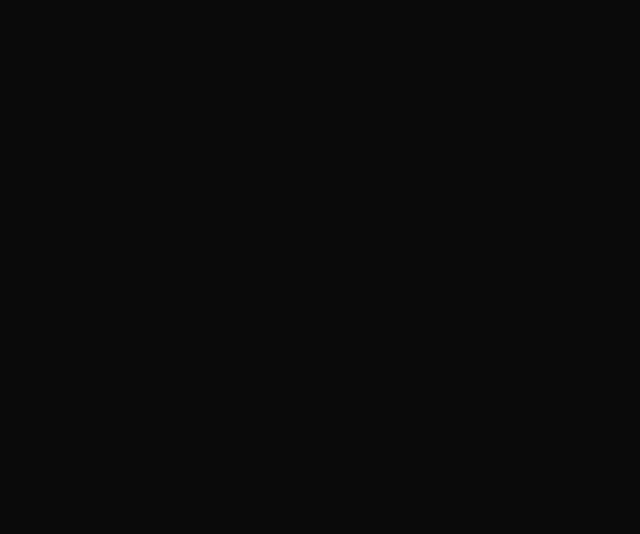
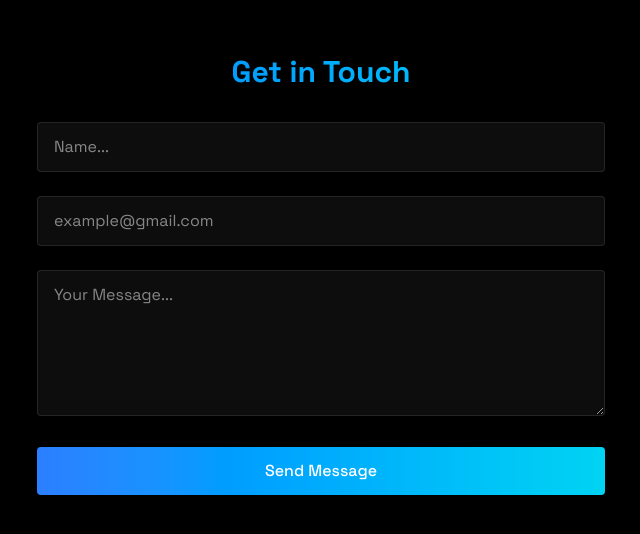
Before and after one commit to RezaR2P/portofolio, a React (Vite) app: page / in a window 1280 px wide. Shown: the part 2678-3212 px from the top of the page, without its empty margins (319-959 px from the left). Before the commit the page ends 2552 px from the top, so only its background shows below. Built offline with nearby package versions, Linux system fonts and the light colour scheme.

Commit message:
feat: Perbarui komponen Contact dan tambahkan .env ke .gitignore
- Gunakan variabel lingkungan untuk pengaturan email di komponen Contact.
- Tambahkan .env ke .gitignore untuk keamanan.

```diff
--- a/src/App.jsx
+++ b/src/App.jsx
@@ -6,6 +6,7 @@
 import Home from './components/sections/Home.jsx'
 import About from './components/sections/About.jsx'
 import Projects from './components/sections/Projects.jsx'
+import Contact from './components/sections/Contact.jsx'
 
 function App() {
   const [isLoaded, setIsLoaded] = useState(false)
@@ -19,6 +20,7 @@
         <Home />
         <About />
         <Projects />
+        <Contact />
       </div>
     </>
   )
--- a/src/components/sections/Contact.jsx
+++ b/src/components/sections/Contact.jsx
@@ -0,0 +1,104 @@
+import RevealOnScreen from "../RevealOnScreen";
+import emailjs from 'emailjs-com';
+import { useState, useEffect } from "react";
+
+function Contact() {
+  const [formData, setFormData] = useState({
+    name: '',
+    email: '',
+    message: '',
+  });
+  const [isSent, setIsSent] = useState(false);
+  const [error, setError] = useState(null);
+
+  useEffect(() => {
+    if (isSent || error) {
+      const timer = setTimeout(() => {
+        setIsSent(false);
+        setError(null);
+      }, 5000);
+      return () => clearTimeout(timer);
+    }
+  }, [isSent, error]);
+
+  const handleSubmit = (e) => {
+    e.preventDefault();
+    emailjs
+      .sendForm(import.meta.env.VITE_SERVICE_ID, import.meta.env.VITE_TEMPLATE_ID, e.target, import.meta.env.VITE_PUBLIC_KEY)
+      .then((res) => {
+        console.log(res.text);
+        setFormData({ name: '', email: '', message: '' });
+        setIsSent(true);
+        setError(null);
+      })
+      .catch((err) => {
+        console.log(err);
+        setError('Failed to send message. Please try again.');
+        setIsSent(false);
+      });
+  };
+
+  return (
+    <section id="contact" className="min-h-screen flex items-center justify-center py-20">
+      <RevealOnScreen>
+        <div className="px-4 w-150">
+          <h2 className="text-3xl font-bold mb-8 bg-gradient-to-r from-blue-500 to-cyan-400 bg-clip-text text-transparent text-center">
+            Get in Touch
+          </h2>
+          <form onSubmit={handleSubmit} className="space-y-6">
+            <div className="relative">
+              <input
+                type="text"
+                id="name"
+                name="name"
+                placeholder="Name..."
+                value={formData.name}
+                onChange={(e) => setFormData({ ...formData, name: e.target.value })}
+                required
+                className="w-full bg-white/5 border border-white/10 rounded px-4 py-3 text-white transition focus:outline-none focus:border-blue-500 focus:bg-blue-500/5"
+              />
+            </div>
+            <div className="relative">
+              <input
+                type="email"
+                id="email"
+                name="email"
+                placeholder="example@gmail.com"
+                value={formData.email}
+                onChange={(e) => setFormData({ ...formData, email: e.target.value })}
+                required
+                className="w-full bg-white/5 border border-white/10 rounded px-4 py-3 text-white transition focus:outline-none focus:border-blue-500 focus:bg-blue-500/5"
+              />
+            </div>
+            <div className="relative">
+              <textarea
+                id="message"
+                name="message"
+                rows={5}
+                placeholder="Your Message..."
+                value={formData.message}
+                onChange={(e) => setFormData({ ...formData, message: e.target.value })}
+                required
+                className="w-full bg-white/5 border border-white/10 rounded px-4 py-3 text-white transition focus:outline-none focus:border-blue-500 focus:bg-blue-500/5"
+              />
+            </div>
+            <button
+              type="submit"
+              className="w-full bg-gradient-to-r from-blue-500 to-cyan-400 text-white py-3 rounded font-medium transition-all duration-300 hover:shadow-[0_0_15px_rgba(59, 130, 246, 0.5)] hover:scale-105"
+            >
+              Send Message
+            </button>
+          </form>
+          {isSent && (
+            <p className="text-green-500 mt-4 text-center">Message sent successfully!</p>
+          )}
+          {error && (
+            <p className="text-red-500 mt-4 text-center">{error}</p>
+          )}
+        </div>
+      </RevealOnScreen>
+    </section>
+  );
+}
+
+export default Contact;
```
Also changed, not shown: 1 other file (tests, documents, lock files or other folders).
